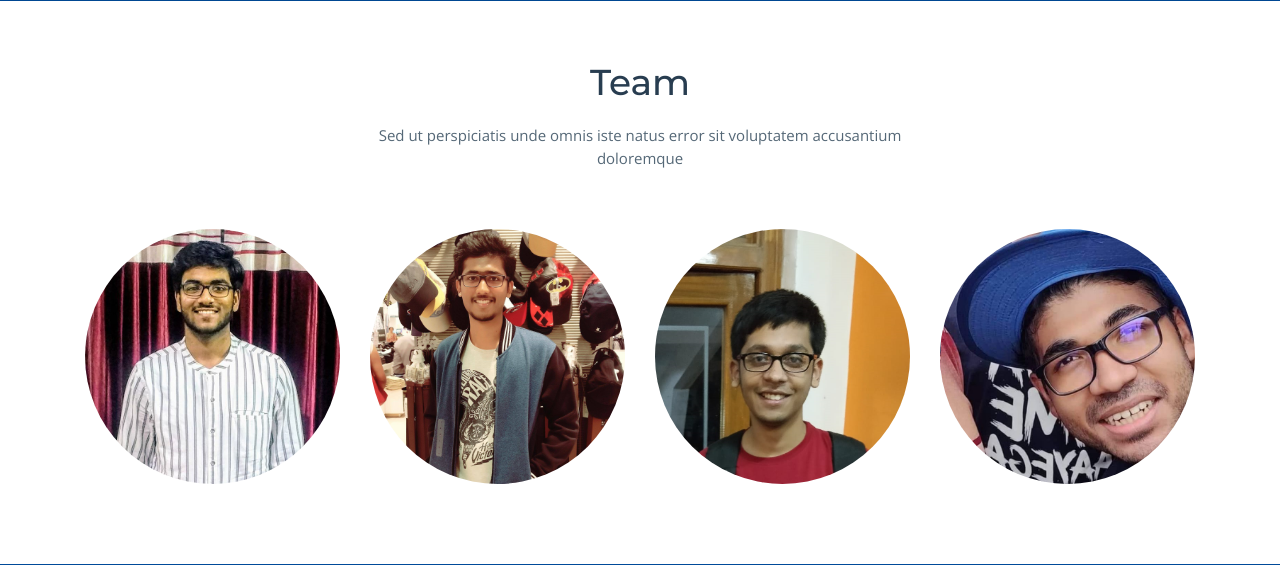
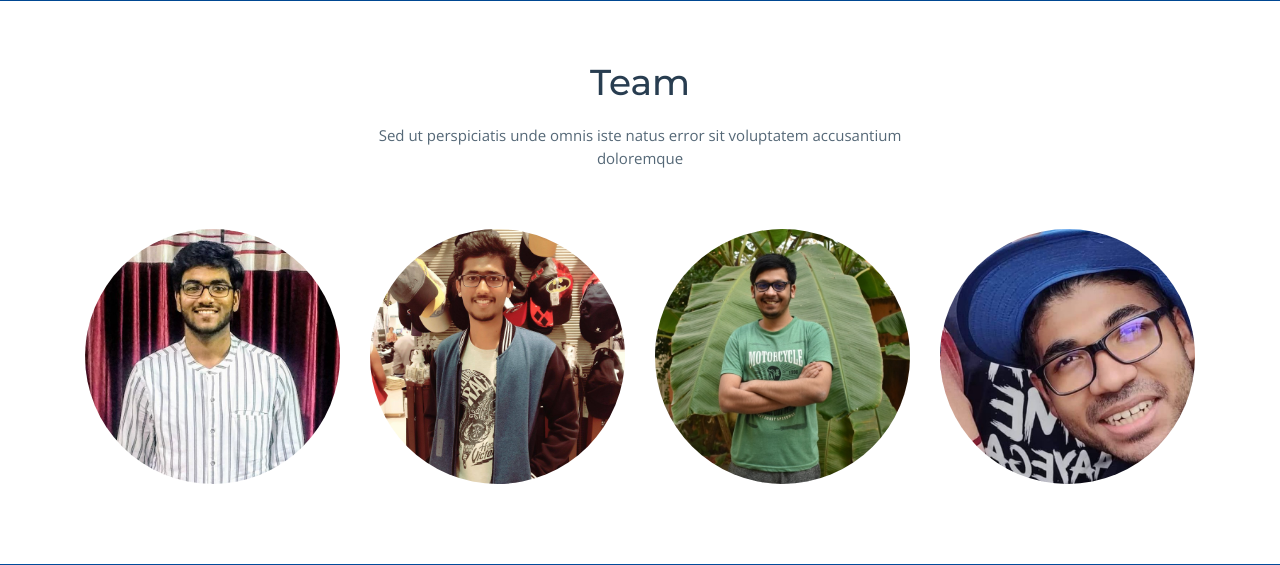
Before and after one commit to abhishek8899/Blockchain-based-Course-Review-System, a Flask app: template python_blockchain_app-ibm_blockchain_post-2/app/templates/sample.html in a window 1280 px wide. Shown: the part 3216-3781 px from the top of the page. Run offline with Flask 2, Linux system fonts and the light colour scheme; the template is opened without the code that fills it: most values are stand-ins (such as "Sample title", 1, 10 or a date in 2020); some libraries are stand-ins or nearby versions; some web fonts are replaced.

Commit message:
some changes

```diff
--- a/python_blockchain_app-ibm_blockchain_post-2/app/templates/sample.html
+++ b/python_blockchain_app-ibm_blockchain_post-2/app/templates/sample.html
@@ -372,7 +372,7 @@
 
           <div class="col-lg-3 col-md-6 wow fadeInUp" data-wow-delay="0.2s">
             <div class="member">
-              <img src="{{ url_for('static', filename='img/team-3.jpg') }}" class="img-fluid" alt="">
+              <img src="{{ url_for('static', filename='img/sajal.jpg') }}" class="img-fluid" alt="">
               <div class="member-info">
                 <div class="member-info-content">
                   <h4>Sajal Asati</h4>
```
Also changed, not shown: python_blockchain_app-ibm_blockchain_post-2/app/static/img/sajal.jpg (added), python_blockchain_app-ibm_blockchain_post-2/app/static/img/team-3.jpg (deleted).
